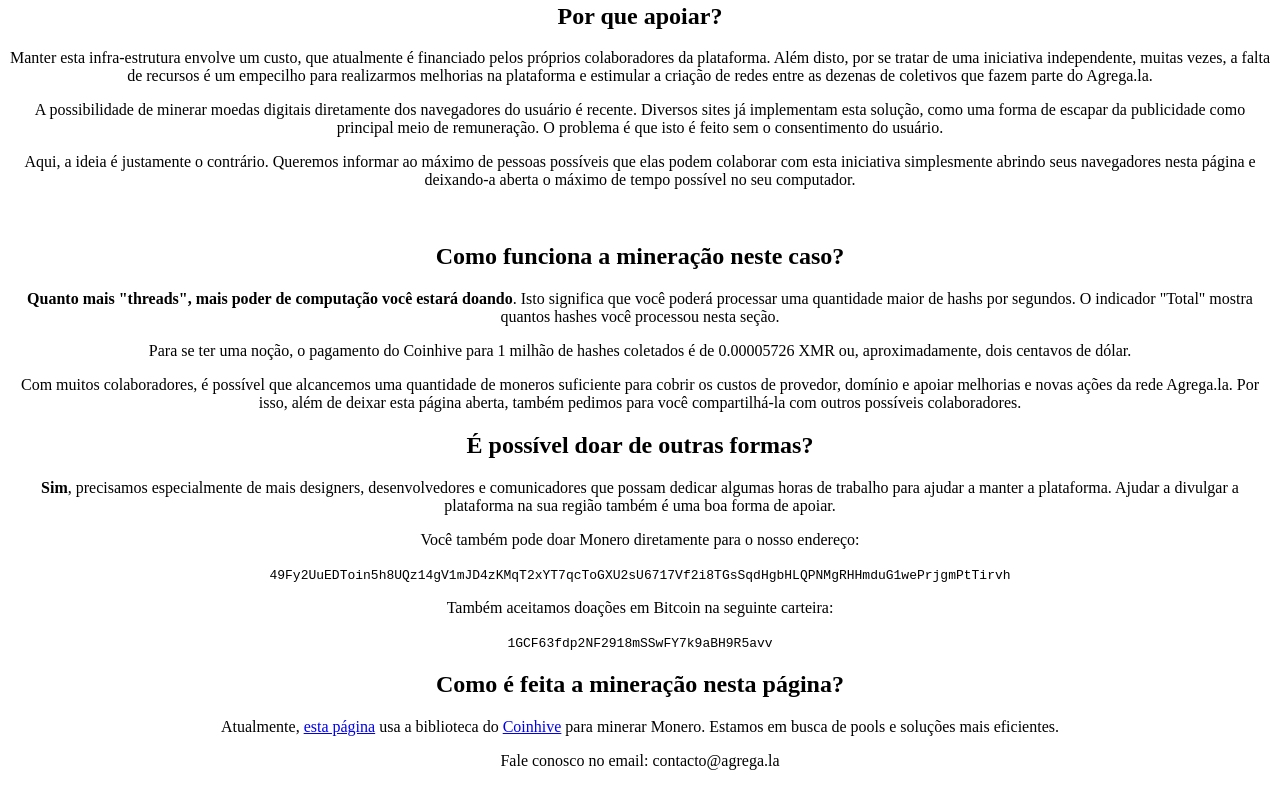
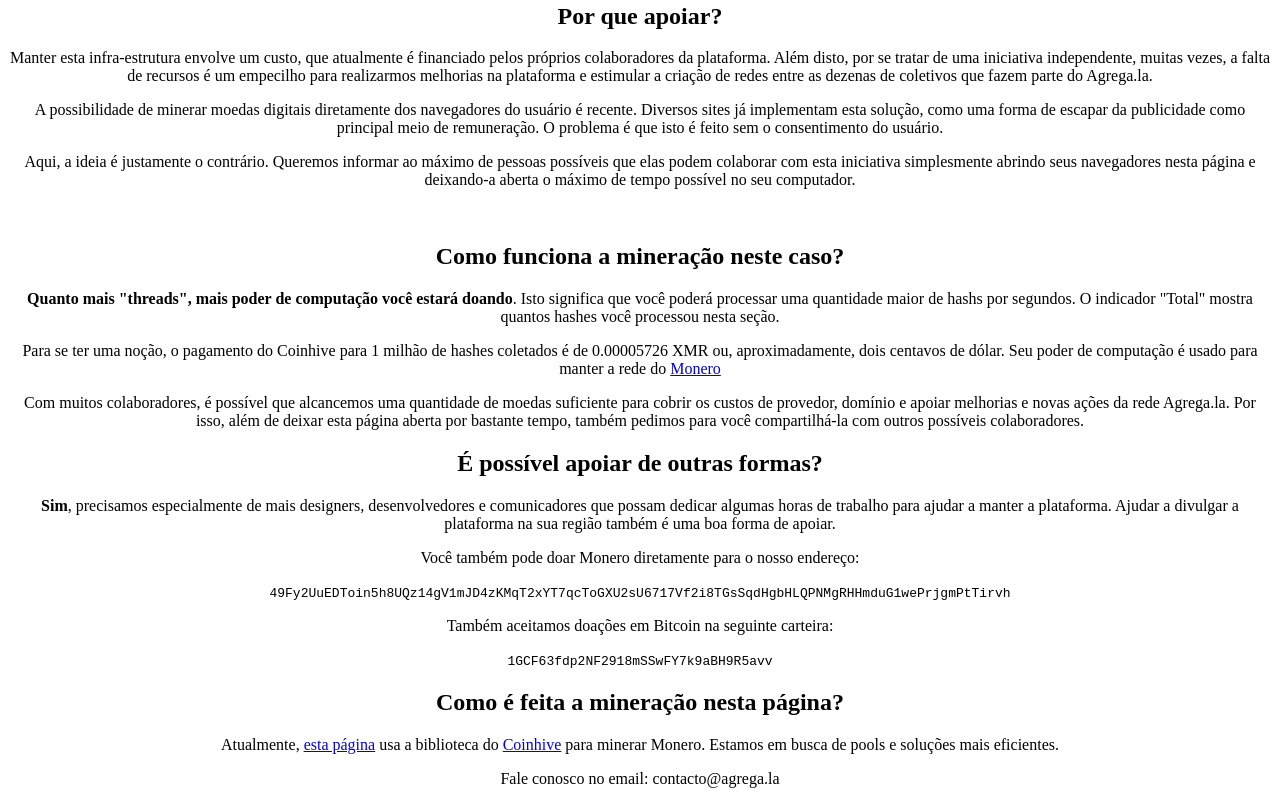
Before and after one commit to Agregala/minerador, a plain HTML site: page index.html in a window 1280 px wide. Shown: the part 902-1706 px from the top of the page. Drawn offline with Linux system fonts and the light colour scheme.

Commit message:
ajustes finais da 1a versao

```diff
--- a/index.html
+++ b/index.html
@@ -58,10 +58,9 @@
 <br/>
 <h2>Como funciona a mineração neste caso?</h2>
 <p><b>Quanto mais "threads", mais poder de computação você estará doando</b>. Isto significa que você poderá processar uma quantidade maior de hashs por segundos. O indicador "Total" mostra quantos hashes você processou nesta seção. </p>
-<p>Para se ter uma noção, o pagamento do Coinhive para 1 milhão de hashes coletados é de 0.00005726 XMR ou, aproximadamente, dois centavos de dólar. </p>
-<p>Com muitos colaboradores, é possível que alcancemos uma quantidade de moneros suficiente para cobrir os custos de provedor, domínio e apoiar melhorias e novas ações da rede Agrega.la. Por isso, além de deixar esta página aberta, também pedimos para você compartilhá-la com outros possíveis colaboradores.</p>
-
-<h2>É possível doar de outras formas?</h2>
+<p>Para se ter uma noção, o pagamento do Coinhive para 1 milhão de hashes coletados é de 0.00005726 XMR ou, aproximadamente, dois centavos de dólar. Seu poder de computação é usado para manter a rede do <a href="https://getmonero.com" target="_blank">Monero</a></p>
+<p>Com muitos colaboradores, é possível que alcancemos uma quantidade de moedas suficiente para cobrir os custos de provedor, domínio e apoiar melhorias e novas ações da rede Agrega.la. Por isso, além de deixar esta página aberta por bastante tempo, também pedimos para você compartilhá-la com outros possíveis colaboradores.</p>
+<h2>É possível apoiar de outras formas?</h2>
 <b>Sim</b>, precisamos especialmente de mais designers, desenvolvedores e comunicadores que possam dedicar algumas horas de trabalho para ajudar a manter a plataforma. Ajudar a divulgar a plataforma na sua região também é uma boa forma de apoiar.
 <p>
 Você também pode doar Monero diretamente para o nosso endereço:
@@ -78,9 +77,5 @@
 <p>Atualmente, <a href="github.com/agregala/minerador" target="_blank">esta página</a> usa a biblioteca do <a href="https://coinhive.com">Coinhive</a> para minerar Monero. Estamos em busca de pools e soluções mais eficientes.</p>
 <p>Fale conosco no email: contacto@agrega.la</p>
 </center>
-
 </body>
-
-
-
 </html>
```
